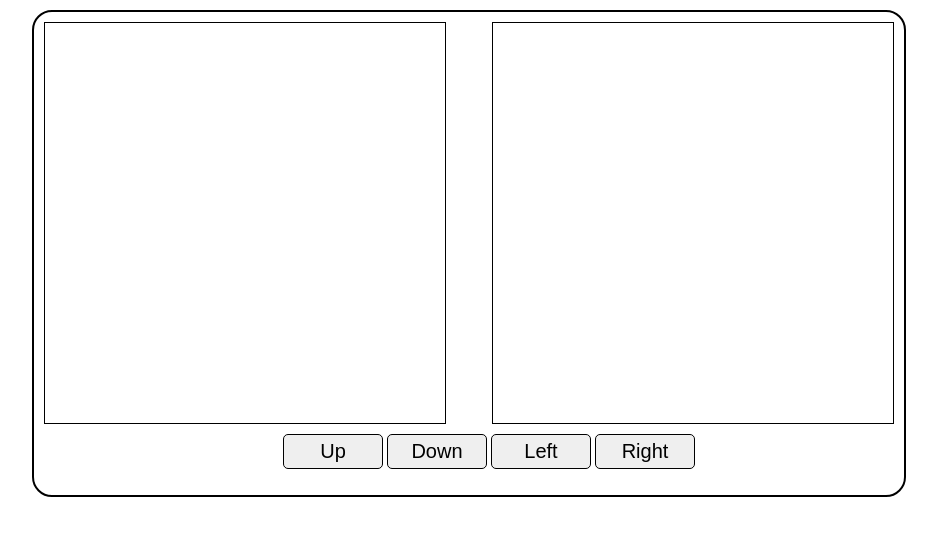
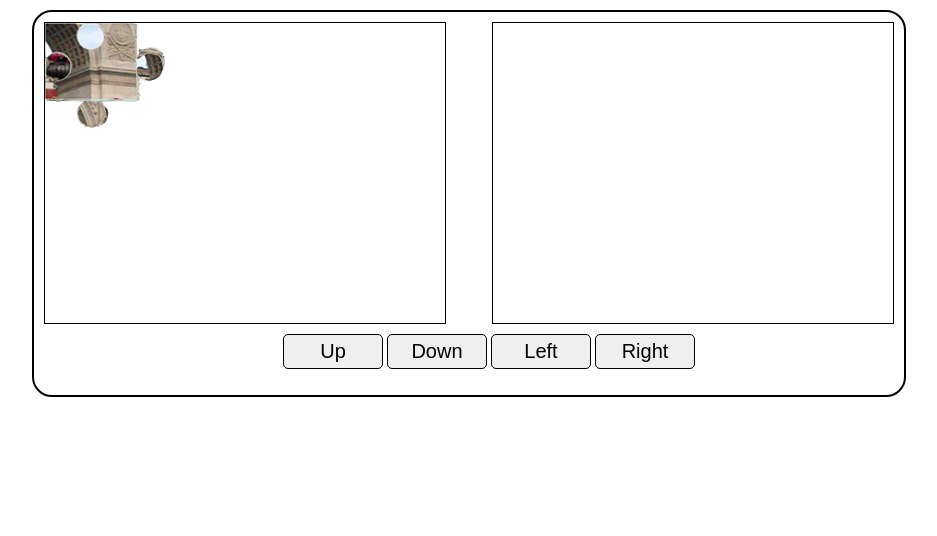
Before and after one commit to n-cherkaoui/Jquery-Animated-Puzzle, a website: page first-puzzle.html in a window 1280 px wide. Shown: the whole page, without its empty margins (171-1108 px from the left). Drawn offline with nearby package versions, Linux system fonts and the light colour scheme.

Commit message:
Got all piece in corner of container

```diff
--- a/first-puzzle.html
+++ b/first-puzzle.html
@@ -13,20 +13,21 @@
       margin:10px auto;
       padding: 10px;
     }
-    #pieceContainer
+    #piece-container
     {
       width:400px;
-      height:400px;
+      height:300px;
       border:1px solid black;
       float:left;
       text-align: center;
       font-size: 30px;
       line-height: 400px;
+      position: relative;
     }
     #puzzle-container
     {
       width:400px;
-      height:400px;
+      height:300px;
       border:1px solid black;
       float: right;
     }
@@ -50,15 +51,16 @@
     }
   </style>
   <script src="https://ajax.googleapis.com/ajax/libs/jquery/3.7.1/jquery.min.js"></script>
-  <!-- <script>
+  <script>
     $(document).ready(function () {
       // Function to create puzzle pieces with images
       function createPuzzlePiece(id, imageUrl) {
-        return $('<div>', {
+        return $('<img>', {
           class: 'puzzle-piece',
           id: 'piece-' + id,
-          style: "position:absolute; top:50"
-        }).append($('<img>', { src: imageUrl }));
+          style: "position:absolute; left: 0",
+          src: imageUrl
+        });
       }
 
       // Initial setup: create puzzle pieces with images and append them to the container
@@ -76,21 +78,21 @@
 
       for (let i = 1; i <= 9; i++) {
         const imageUrl = puzzleImages.shift();
-        $('#puzzle-container').append(createPuzzlePiece(i, imageUrl));
+        $('#piece-container').append(createPuzzlePiece(i, imageUrl));
       }
 
       // Function to move every piece but one to their correct positions
       function movePiecesToFinalPositions() {
         // Define the final positions for each puzzle piece
         const finalPositions = {
-          'piece-1': { top: '100', left: '0' },
-          'piece-2': { top: '98', left: '93px' },
-          'piece-3': { top: '98', left: '182px' },
-          'piece-4': { top: '175px', left: '0' },
-          'piece-5': { top: '175px', left: '93px' },
-          'piece-6': { top: '175px', left: '186px' },
-          'piece-7': { top: '250px', left: '0px' },
-          'piece-8': { top: '250px', left: '93px' },
+          // 'piece-1': { top: '100', left: '0' },
+          // 'piece-2': { top: '98', left: '93px' },
+          // 'piece-3': { top: '98', left: '182px' },
+          // 'piece-4': { top: '175px', left: '0' },
+          // 'piece-5': { top: '175px', left: '93px' },
+          // 'piece-6': { top: '175px', left: '186px' },
+          // 'piece-7': { top: '250px', left: '0px' },
+          // 'piece-8': { top: '250px', left: '93px' },
         };
 
         // Animate each puzzle piece to its final position
@@ -128,13 +130,13 @@
       $('#down').on('click', function () { animatePiece('down'); });
       $('#left').on('click', function () { animatePiece('left'); });
       $('#right').on('click', function () { animatePiece('right'); });
-    }) -->
+    })
   </script>
 </head>
 
 <body>
   <div id="container">
-    <div id="pieceContainer"></div>
+    <div id="piece-container"></div>
     <div id="puzzle-container"></div>
     <ul id="buttons">
       <!-- <li><button id="animate">Animate</button></li> -->
```
